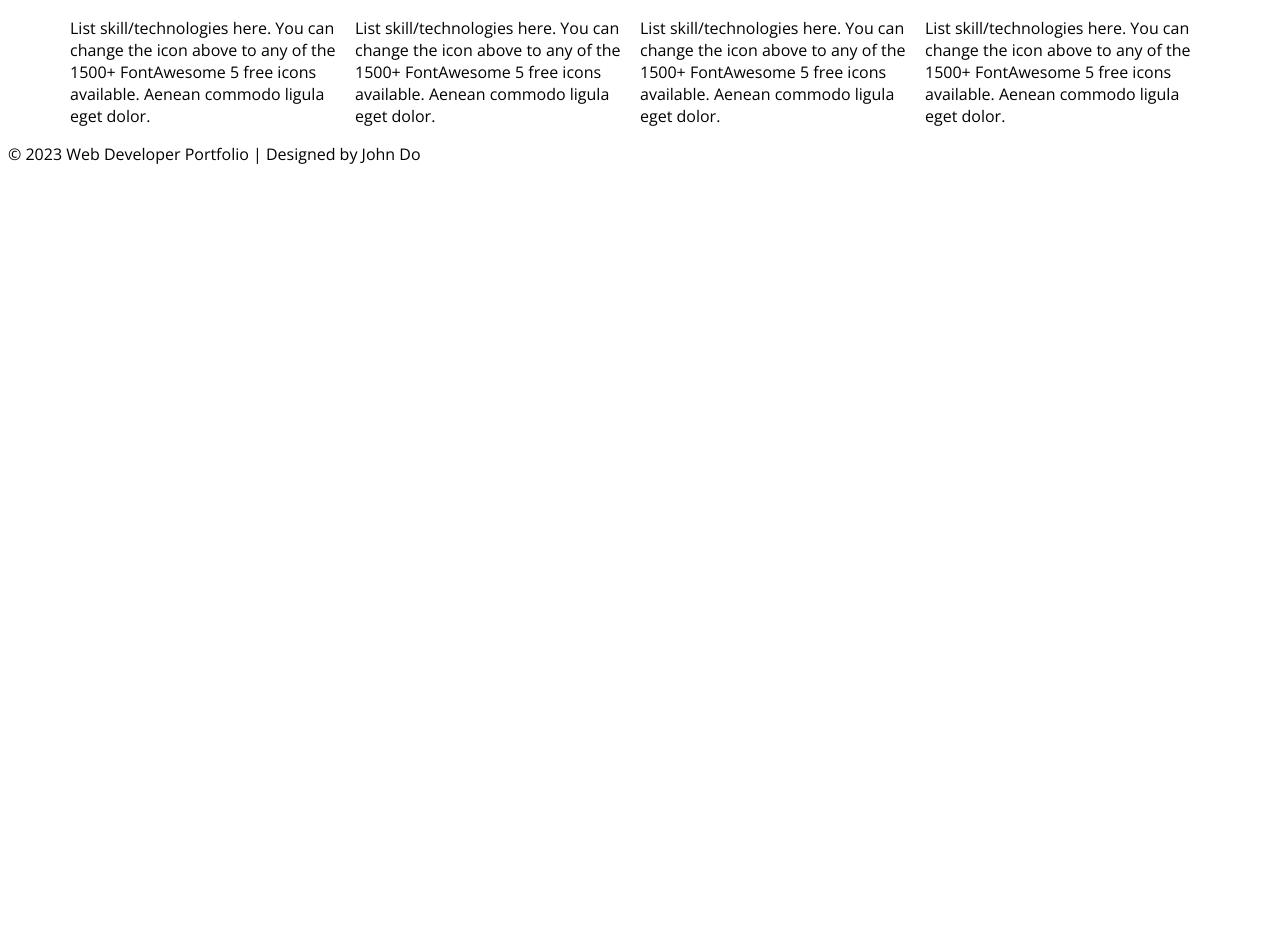
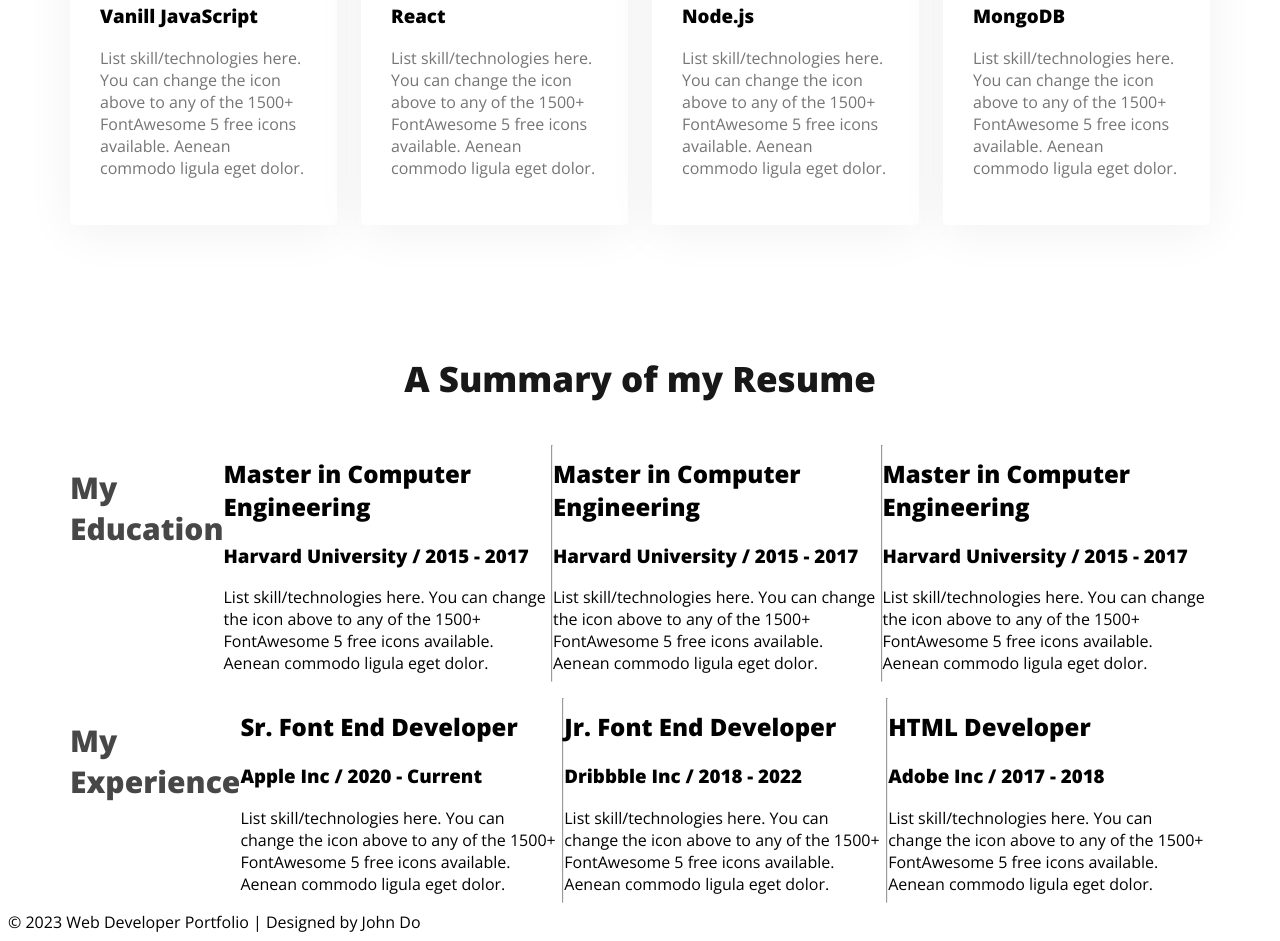
Before and after one commit to gazimaksudur2/Practice-resume, a plain HTML site: page index.html in a window 1280 px wide. Shown: the part 1948-2889 px from the top of the page. Before the commit the page ends 2121 px from the top, so only its background shows below. Drawn offline with nearby package versions, Linux system fonts and the light colour scheme; a web font is replaced by a local one.

Commit message:
resume content added successfully

```diff
--- a/index.html
+++ b/index.html
@@ -83,6 +83,58 @@
                 </div>
             </div>
         </section>
+
+        <!-- resume section -->
+        <section>
+            <h3 class="section-title">A Summary of my Resume</h3>
+
+            <div class="resume-container">
+                <div class="resume-column">
+                    <h3 class="resume-column-title">My Education</h3>
+
+                    <div class="resume-items">
+                        <h2 class="resume-item-title">Master in Computer Engineering</h2>
+                        <h3 class="resume-item-institute">Harvard University / 2015 - 2017</h3>
+                        <p class="resume-item-description">List skill/technologies here. You can change the icon above
+                            to any of the 1500+ FontAwesome 5 free icons available. Aenean commodo ligula eget dolor.</p>
+                    </div><hr>
+                    <div class="resume-items">
+                        <h2 class="resume-item-title">Master in Computer Engineering</h2>
+                        <h3 class="resume-item-institute">Harvard University / 2015 - 2017</h3>
+                        <p class="resume-item-description">List skill/technologies here. You can change the icon above
+                            to any of the 1500+ FontAwesome 5 free icons available. Aenean commodo ligula eget dolor.</p>
+                    </div><hr>
+                    <div class="resume-items">
+                        <h2 class="resume-item-title">Master in Computer Engineering</h2>
+                        <h3 class="resume-item-institute">Harvard University / 2015 - 2017</h3>
+                        <p class="resume-item-description">List skill/technologies here. You can change the icon above
+                            to any of the 1500+ FontAwesome 5 free icons available. Aenean commodo ligula eget dolor.</p>
+                    </div>
+                </div>
+                <div class="resume-column">
+                    <h3 class="resume-column-title">My Experience</h3>
+
+                    <div class="resume-items">
+                        <h2 class="resume-item-title">Sr. Font End Developer</h2>
+                        <h3 class="resume-item-institute">Apple Inc / 2020 - Current</h3>
+                        <p class="resume-item-description">List skill/technologies here. You can change the icon above
+                            to any of the 1500+ FontAwesome 5 free icons available. Aenean commodo ligula eget dolor.</p>
+                    </div><hr>
+                    <div class="resume-items">
+                        <h2 class="resume-item-title">Jr. Font End Developer</h2>
+                        <h3 class="resume-item-institute">Dribbble Inc / 2018 - 2022</h3>
+                        <p class="resume-item-description">List skill/technologies here. You can change the icon above
+                            to any of the 1500+ FontAwesome 5 free icons available. Aenean commodo ligula eget dolor.</p>
+                    </div><hr>
+                    <div class="resume-items">
+                        <h2 class="resume-item-title">HTML Developer</h2>
+                        <h3 class="resume-item-institute">Adobe Inc / 2017 - 2018</h3>
+                        <p class="resume-item-description">List skill/technologies here. You can change the icon above
+                            to any of the 1500+ FontAwesome 5 free icons available. Aenean commodo ligula eget dolor.</p>
+                    </div>
+                </div>
+            </div>
+        </section>
     </main>
     <footer>
         &copy; 2023 Web Developer Portfolio | Designed by John Do
--- a/styles/portfolio.css
+++ b/styles/portfolio.css
@@ -87,9 +87,12 @@ nav a {
   margin-bottom: 20px;
 }
 /* main section styles  */
-main{
+main {
   max-width: 1140px;
   margin: 0 auto;
+}
+main section {
+  margin-top: 130px;
 }
 
 /* about section styles  */
@@ -99,16 +102,40 @@ main{
   background: #fff8f3;
   margin: 130px 0;
 }
-.about-info-container{
+.about-info-container {
   display: flex;
   justify-content: space-around;
 }
-.about-info{
+.about-info {
   text-align: center;
 }
-#what-i-do-description{
+
+/* skills related styles */
+#what-i-do-description {
   padding: 30px 150px;
 }
-.skills-container{
+.skills-container {
+  display: flex;
+  gap: 24px;
+}
+.skill {
+  padding: 30px;
+  border-radius: 5px;
+  background: #fff;
+  box-shadow: 0px 6px 50px 0px rgba(0, 0, 0, 0.06);
+}
+
+.skill-description {
+  color: #757575;
+}
+
+/* resume section styles */
+.resume-column-title {
+  color: #474747;
+  font-size: 30px;
+  font-weight: 700;
+}
+
+.resume-column{
   display: flex;
 }
```
